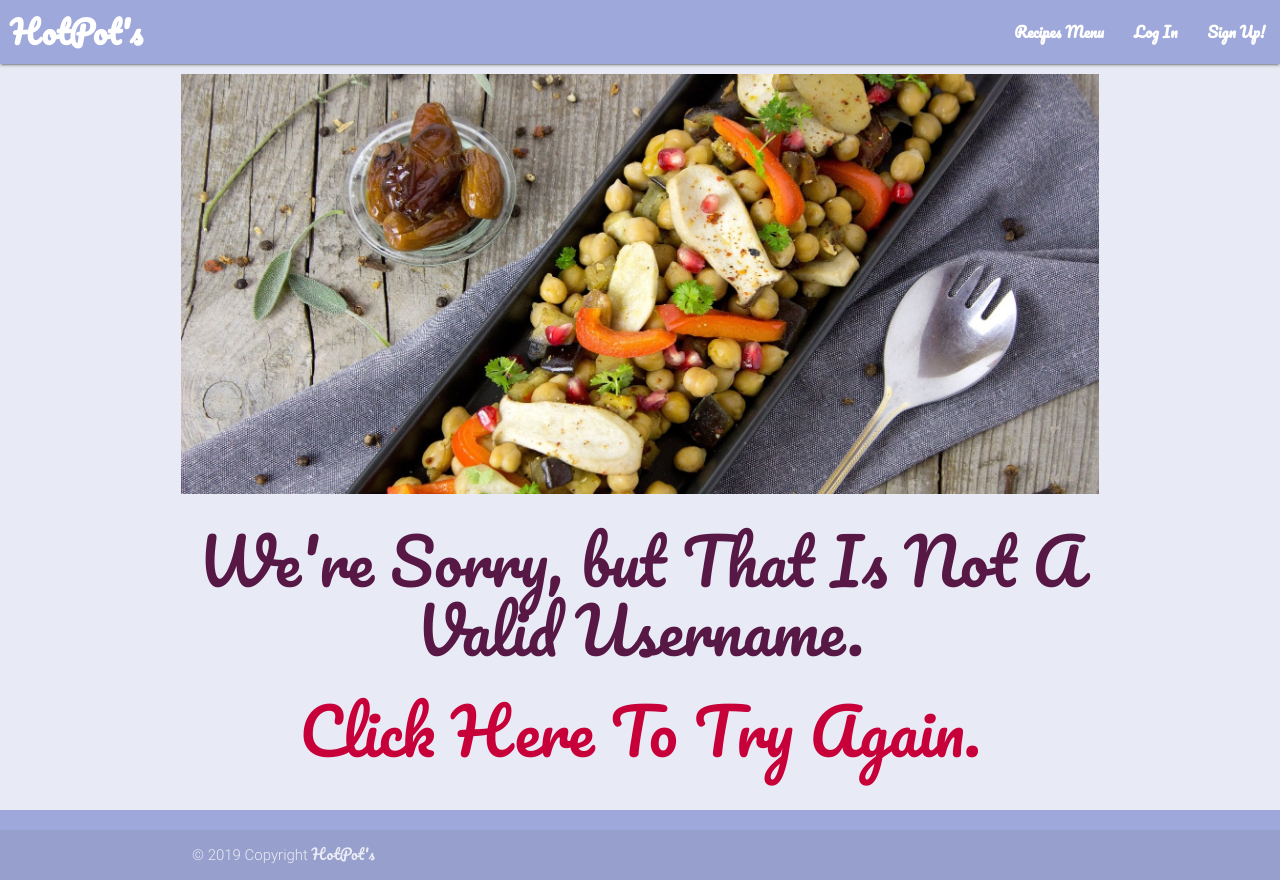
After one commit to Code-Institute-Submissions/cookbook_assignment, a Flask app: page /incorrect in a window 1280 px wide. The commit adds this page. Run offline with Flask 2, Linux system fonts and the light colour scheme; some libraries are stand-ins or nearby versions.

Commit message:
Created a page to bring the user if their log in attempt fails.

```diff
--- a/app.py
+++ b/app.py
@@ -85,12 +85,16 @@ def login():
         session['username'] = request.form['username']
         return redirect(url_for('homepage'))
     else:
-        return "not a valid username"
+        return redirect(url_for('incorrect'))
 
 @app.route('/logout', methods=['GET','POST'])
 def logout():
     session.pop('username')
     return redirect(url_for('homepage'))
+
+@app.route('/incorrect')
+def incorrect():
+    return render_template('incorrect.html')
 
 @app.route('/add_recipe')
 def add_recipe():
--- a/static/style.css
+++ b/static/style.css
@@ -61,3 +61,7 @@ h2{
 .detail{
      font-family: 'Domine', sans-serif;
 }
+
+.login-pic{
+    margin-top:10px;
+}
--- a/templates/homepage.html
+++ b/templates/homepage.html
@@ -101,7 +101,7 @@
   <hr>
 
     <div class="row">
-        <h2 class="heading"><center>Beginner? Don't Fret, there's Something For Everyone!</center></h2>
+        <h2 class="heading"><center>Beginner? Don't Fret! There's Something For Everyone!</center></h2>
     <div class="col s4 m4">
       <div class="card">
         <div class="card-image">
--- /dev/null
+++ b/templates/incorrect.html
@@ -0,0 +1,27 @@
+{% extends 'base.html' %}
+
+{% block content %}
+
+
+
+<div class="container">
+    <div class="row">
+
+       <center><img class="login-pic" src="{{url_for('static', filename='images/cook.jpg')}}" height=420 width=100%></center>
+
+      <center>
+        <h1>We're Sorry, but That Is Not A Valid Username.</h1>
+        <a href="{{url_for('user')}}"><h1 class="subheading">Click Here To Try Again.</h1></a>
+      </center>
+    </div>
+</div>
+
+<footer class="page-footer indigo lighten-3">
+  <div class="footer-copyright">
+      <div class="container">
+          © 2019 Copyright <strong class="brand-logo">HotPot's</strong>
+      </div>
+  </div>
+</footer>
+
+{% endblock %}
--- a/templates/register.html
+++ b/templates/register.html
@@ -4,8 +4,10 @@
 
 <div class="container">
     <div class="row">
+      <center><img class="login-pic" src="{{url_for('static', filename='images/eating.jpg')}}" height=420 width=100%></center>
         <center>
         <h1>Sign Up</h1>
+        <h5 class="subheading"><center>Sign Up and Share Your Recipes Today!</center></h5>
       </center>
         <div class="wrapper fadeInDown">
   <div id="formContent">
--- a/test.py
+++ b/test.py
@@ -10,6 +10,8 @@ app.config["MONGO_URI"] = "mongodb://admin:7hayfield@ds135776.mlab.com:35776/coo
 
 mongo = PyMongo(app)
 
-def get_recipe(recipe):
+def get_recipe():
     recipe=mongo.db.recipes.find()
-    return recipe
+    return "recipe_name"
+
+print(get_recipe)
```
Also changed, not shown: templates/login.html (+4 -6 lines), templates/recipes.html (+4 -3 lines), README.md, static/images/cook.jpg (added), static/images/eating.jpg (added), static/images/food.jpg (added), static/images/street.jpg (added).
